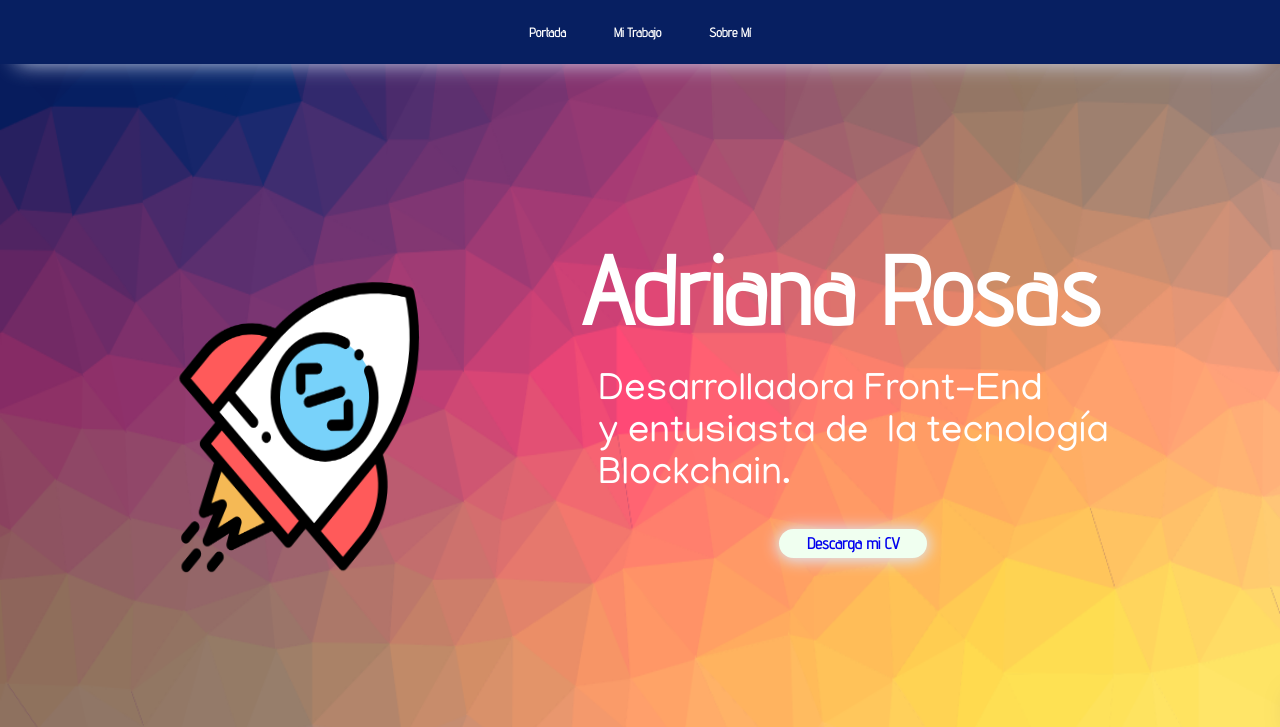
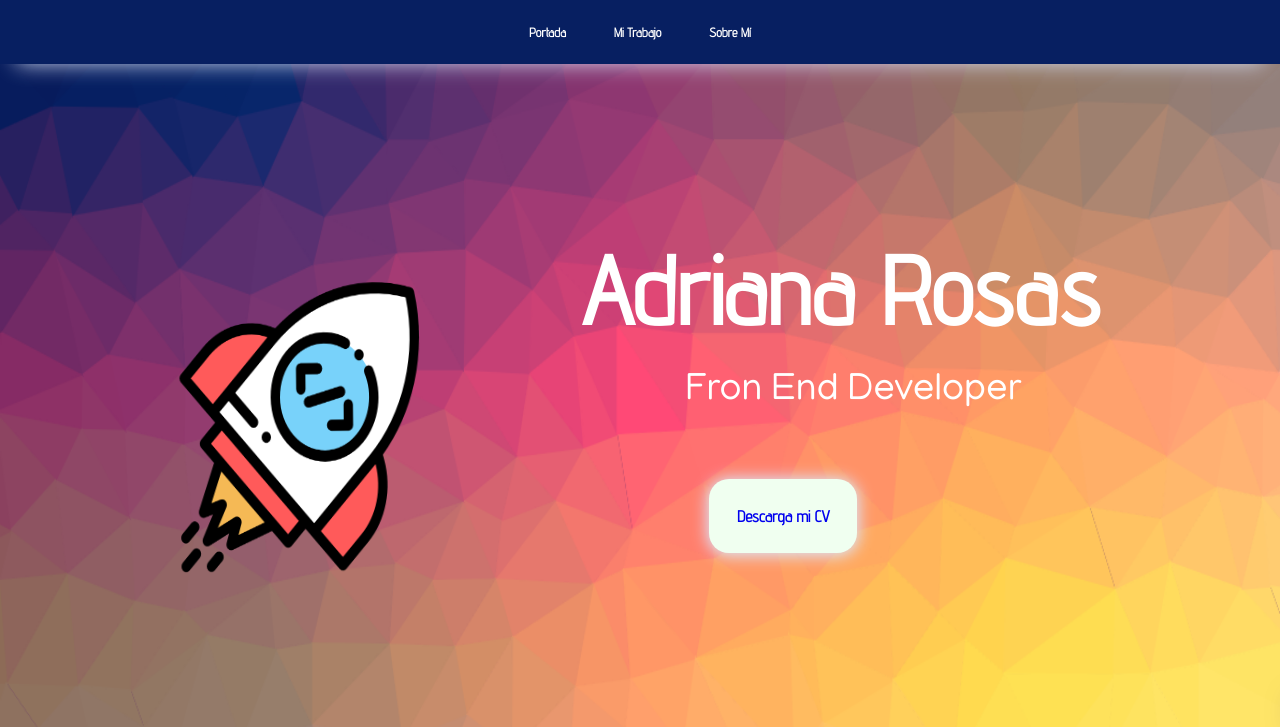
Before and after one commit to AdrianaRosas/portafolio, a website: page index.html in a window 1280 px wide. Shown: the top 727 px of the page. Drawn offline with Linux system fonts and the light colour scheme; a web font is replaced by a local one.

Commit message:
change description

```diff
--- a/index.html
+++ b/index.html
@@ -33,7 +33,7 @@
             <br>
             <div class="inf-rock">
                  <h1>Adriana Rosas </h1>
-                 <p class="hi">Desarrolladora Front-End <br>y entusiasta de  la tecnología<br>Blockchain.</p>
+                 <p class="hi">Fron End Developer
                  <a href="Adriana Rosas Figueroa CV.pdf" target="_blank">Descarga mi CV</a>
             </div>
             </div>
```
